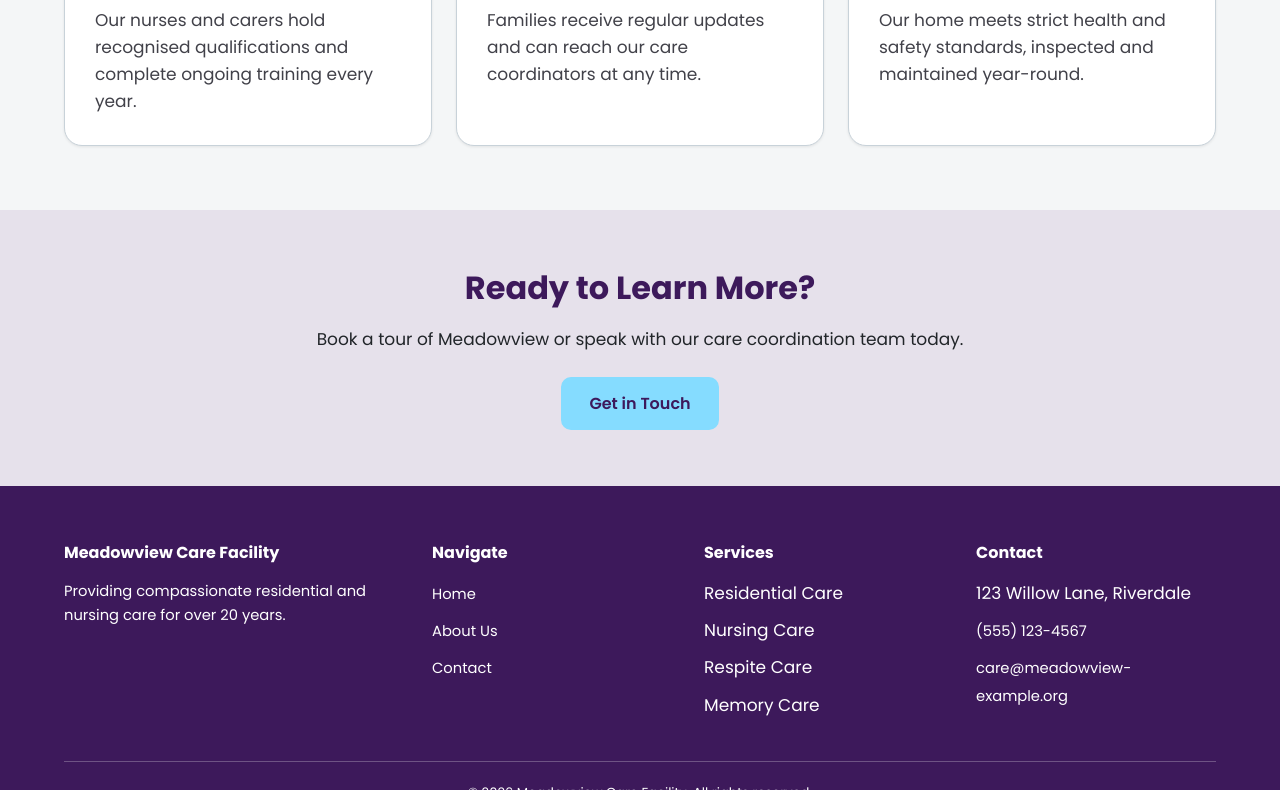
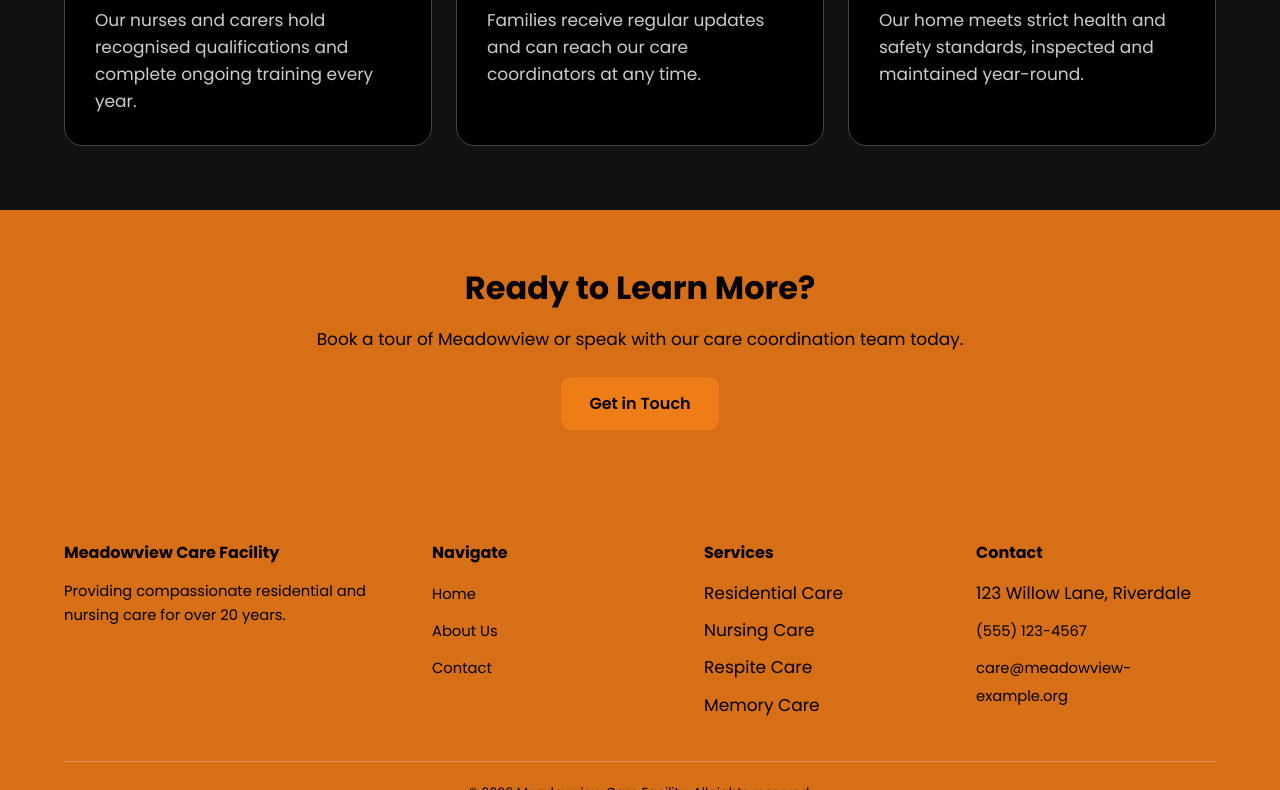
Before and after one commit to d1sycalyca/PDT-proj, a plain HTML site: page website/index.html in a window 1280 px wide. Shown: the part 2010-2800 px from the top of the page. Drawn offline with Linux system fonts and the light colour scheme.

Commit message:
Change  site colours to black/orange

```diff
--- a/website/styles.css
+++ b/website/styles.css
@@ -28,24 +28,24 @@
 
 /* Edit these colours to customise the whole site. */
 :root {
-  --color-primary: #826b99;
-  --color-primary-dark: #3d195b;
-  --color-primary-light: #e6e1eb;
-  --color-header-bg: #ffffff; /* Header background */
-  --color-button-hover: #3d195b; /* Navigation and primary button hover */
-  --color-secondary: #826b99;
-  --color-accent: #85DCFF;
-  --color-accent-dark: #3d195b;
+  --color-primary: #d66f15;
+  --color-primary-dark: #d66f15;
+  --color-primary-light: #d66f15;
+  --color-header-bg: #000000; /* Header background */
+  --color-button-hover: #d66f15; /* Navigation and primary button hover */
+  --color-secondary: #d66f15;
+  --color-accent: #ee7d18;
+  --color-accent-dark: #d66f15;
 
-  --color-bg: #ffffff;
-  --color-bg-alt: #f4f6f7;
-  --color-surface: #ffffff;
+  --color-bg: #000000;
+  --color-bg-alt: #111111;
+  --color-surface: #000000;
 
-  --color-text: #212529;
-  --color-text-light: #414149;
-  --color-text-inverse: #ffffff;
+  --color-text: #ffffff;
+  --color-text-light: #cccccc;
+  --color-text-inverse: #000000;
 
-  --color-border: #c8d2d9;
+  --color-border: #444444;
 
   --font-heading: 'Poppins', Arial, sans-serif;
   --font-body: 'Poppins', Arial, sans-serif;
@@ -285,7 +285,7 @@ display: inline-flex;
 .btn-primary {
 background-color: var(--color-accent);
   border-color: var(--color-accent);
-  color: var(--color-primary-dark);
+  color: var(--color-text-inverse);
 }
 
 .btn-primary:hover {
@@ -309,7 +309,7 @@ background-color: var(--color-button-hover);
 .btn-accent {
 background-color: var(--color-accent);
   border-color: var(--color-accent);
-  color: var(--color-primary-dark);
+  color: var(--color-text-inverse);
 }
 
 .btn-accent:hover {
@@ -352,7 +352,7 @@ color: var(--color-primary);
 }
 
 .hero__panel {
-  background-color: #ffffff;
+  background-color: var(--color-surface);
   border: 2px solid var(--color-accent);
   border-radius: 18px;
   padding: 32px;
@@ -360,7 +360,7 @@ color: var(--color-primary);
 }
 
 .hero__panel h3 {
-color: var(--color-primary-dark);
+color: var(--color-text-inverse);
   margin: -32px -32px 24px;
   padding: 22px 32px;
   background-color: var(--color-accent);
@@ -454,7 +454,7 @@ background-color: var(--color-surface);
   height: 48px;
   border-radius: 50%;
   background-color: var(--color-primary-light);
-  color: var(--color-primary);
+  color: var(--color-text-inverse);
   display: flex;
   align-items: center;
   justify-content: center;
@@ -500,18 +500,18 @@ color: var(--color-text-inverse);
 /* ---------- CTA banner ---------- */
 .cta-banner {
 background-color: var(--color-primary-light);
-  color: var(--color-text);
+  color: var(--color-text-inverse);
   padding: 56px 0;
   text-align: center;
 }
 
 .cta-banner h2 {
-color: var(--color-primary-dark);
+color: var(--color-text-inverse);
   margin-bottom: 16px;
 }
 
 .cta-banner p {
-  color: var(--color-text);
+  color: var(--color-text-inverse);
   margin-bottom: 24px;
 }
 
@@ -539,7 +539,7 @@ color: var(--color-primary-dark);
   height: 36px;
   border-radius: 50%;
   background-color: var(--color-primary-light);
-  color: var(--color-text);
+  color: var(--color-text-inverse);
   display: flex;
   align-items: center;
   justify-content: center;
@@ -597,7 +597,7 @@ color: var(--color-primary-dark);
   height: 42px;
   border-radius: 50%;
   background-color: var(--color-primary-light);
-  color: var(--color-primary);
+  color: var(--color-text-inverse);
   display: flex;
   align-items: center;
   justify-content: center;
```
Also changed, not shown: 1 other file.
